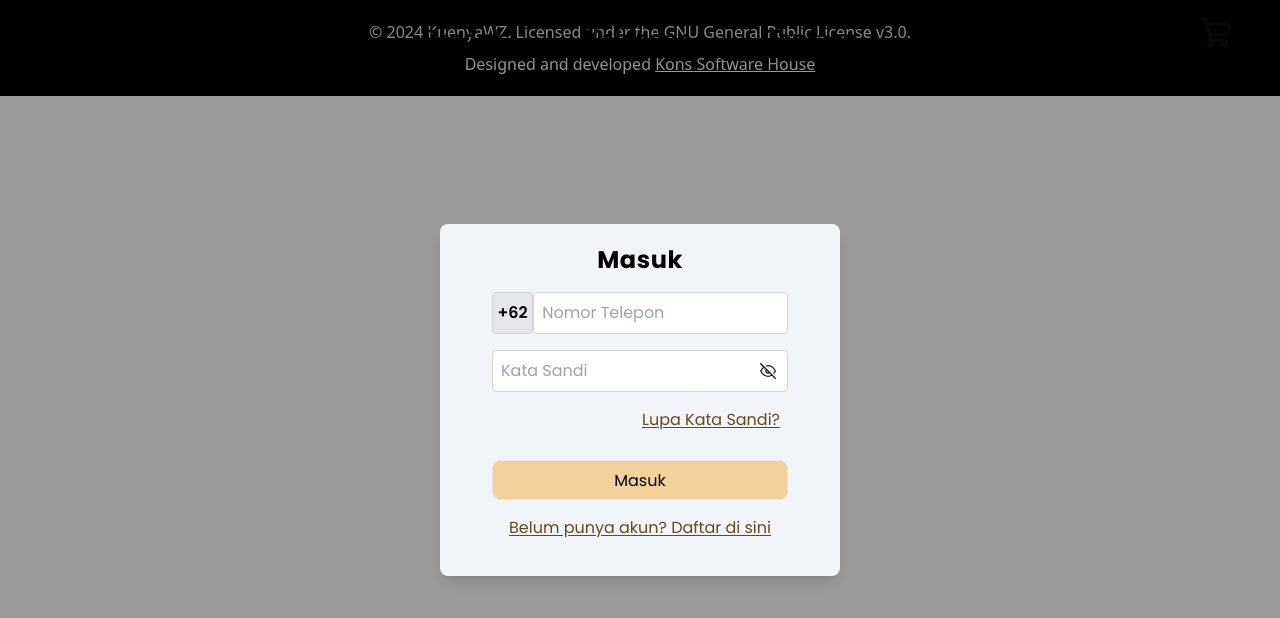
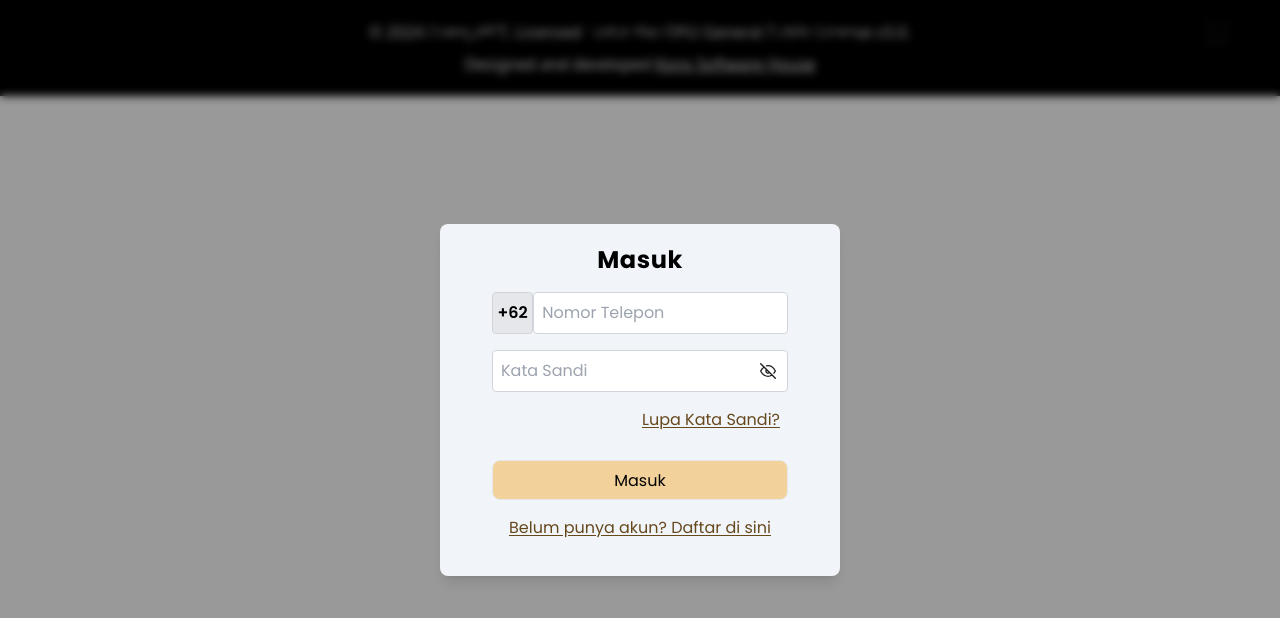
Before and after one commit to Kons-Software-House/kuenyawz-frontend, a React (Vite) app: page /produk/1 in a window 1280 px wide. Both pictures are taken after a click on the button "Masuk". Shown: the top 618 px of the page. Built offline with nearby package versions, Linux system fonts and the light colour scheme; no server answers; what @designbycode/tailwindcss-text-shadow would draw is missing.

Commit message:
style: add backdrop blur

```diff
--- a/src/components/user/core/Backdrop.tsx
+++ b/src/components/user/core/Backdrop.tsx
@@ -13,7 +13,8 @@ export default function Backdrop({ children, onClose, width = 'w-10/12 sm:w-7/12
       initial={{ opacity: 0 }}
       animate={{ opacity: 1 }}
       exit={{ opacity: 0 }}
-      className="fixed h-full w-full bg-black/40 flex items-center justify-center z-50">
+      transition={{ duration: 0.3 }}
+      className="fixed h-full w-full bg-black/40 flex items-center justify-center z-50 backdrop-blur-sm">
       <div className={`bg-slate-100 shadow-lg rounded-lg ${width}`} onClick={(e) => { e.stopPropagation() }}>
         {children}
       </div>
```
